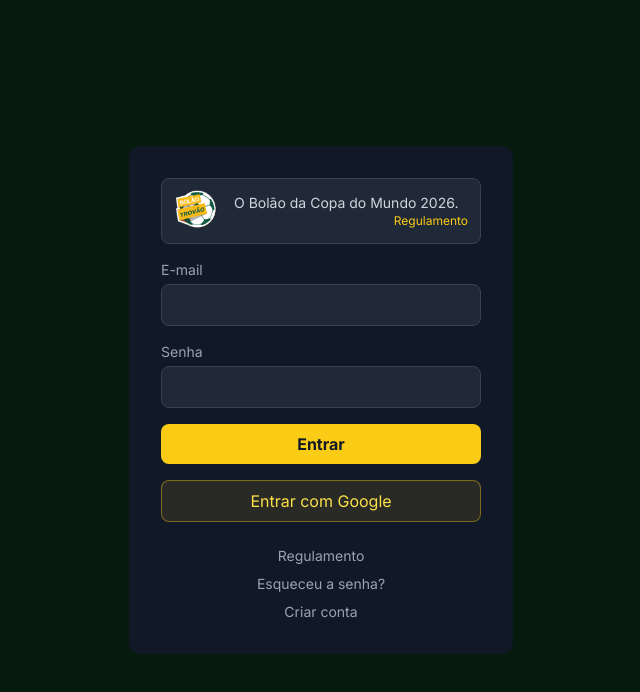
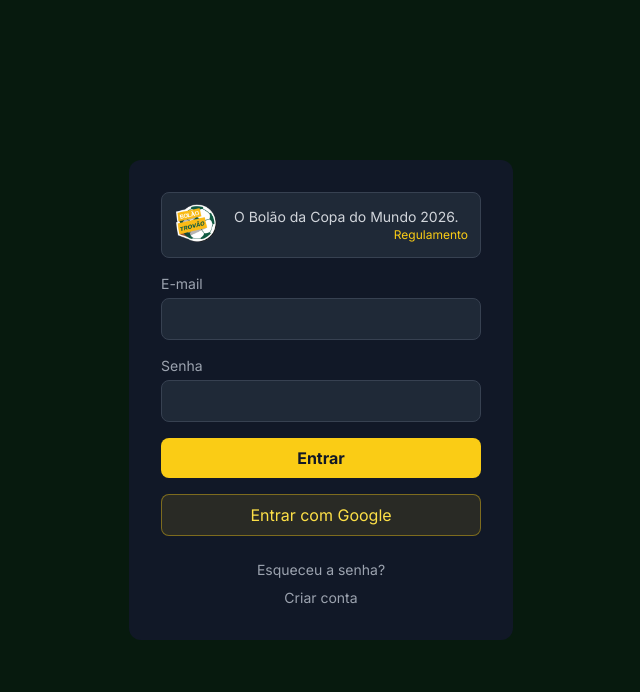
Before and after one commit to fredmfarias/bolao_copa, a Next.js app in the folder apps/frontend/: page /login in a window 1280 px wide. Shown: the top 692 px of the page, without its empty margins (319-959 px from the left). Built offline with nearby package versions, Linux system fonts and the light colour scheme; no server answers.

Commit message:
AJustes na posição do link de regulamento

```diff
--- a/apps/frontend/src/app/(auth)/login/page.tsx
+++ b/apps/frontend/src/app/(auth)/login/page.tsx
@@ -83,7 +83,6 @@ function LoginForm() {
           </a>
         </form>
         <div className="text-center space-y-2 text-sm text-gray-400">
-          <Link href="/regulamento" className="hover:text-white block">Regulamento</Link>
           <Link href="/esqueceu-senha" className="hover:text-white block">Esqueceu a senha?</Link>
           {abertas ? (
             <Link href="/registrar" className="hover:text-white block">Criar conta</Link>
```
